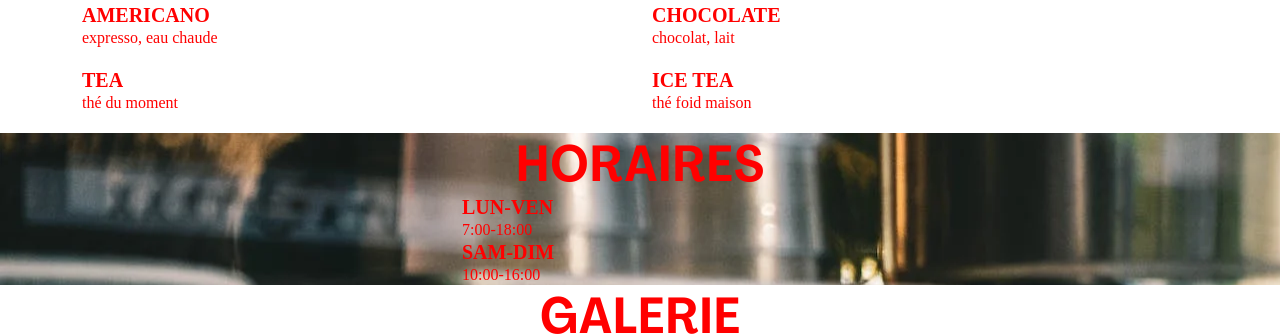
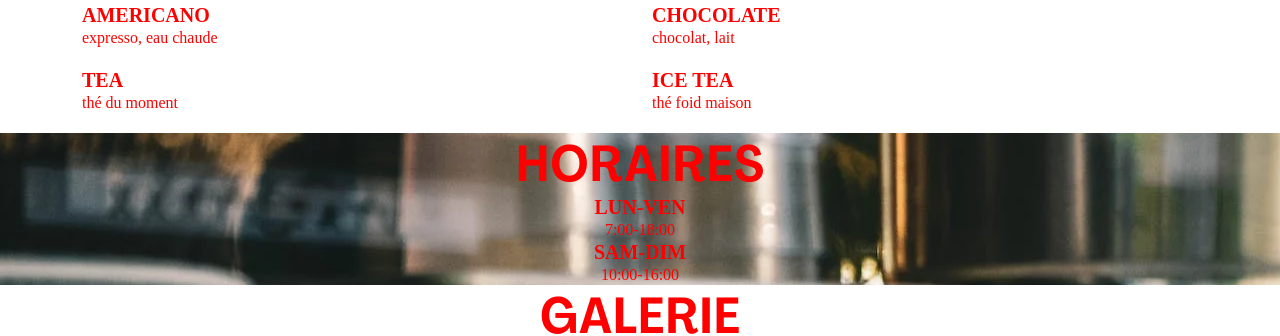
Before and after one commit to plromanens/projetcaf-e_pierre-louis_romanens, a website built with Parcel: page src/index.html in a window 1280 px wide. Shown: the part 2091-2427 px from the top of the page. Built offline with nearby package versions, Linux system fonts and the light colour scheme.

Commit message:
j'ai aligner le texte de l'horaire

```diff
--- a/src/index.html
+++ b/src/index.html
@@ -128,13 +128,15 @@
       <div class="hourly-background">
         <div class="container">
           <div class="row">
-            <div class="col-4 offset-4">
+            <div class="col-12">
               <!-- faire image qui défile -->
-              <h2>HORAIRES</h2>
-              <h3>LUN-VEN</h3>
-              <p>7:00-18:00</p>
-              <h3>SAM-DIM</h3>
-              <p>10:00-16:00</p>
+              <div class="hourly-card">
+                <h2>HORAIRES</h2>
+                <h3>LUN-VEN</h3>
+                <p>7:00-18:00</p>
+                <h3>SAM-DIM</h3>
+                <p>10:00-16:00</p>
+              </div>
             </div>
           </div>
         </div>
--- a/src/scss/main.scss
+++ b/src/scss/main.scss
@@ -204,3 +204,7 @@ footer {
 .contact-title {
   color: white;
 }
+
+.hourly-card {
+  text-align: center;
+}
```
